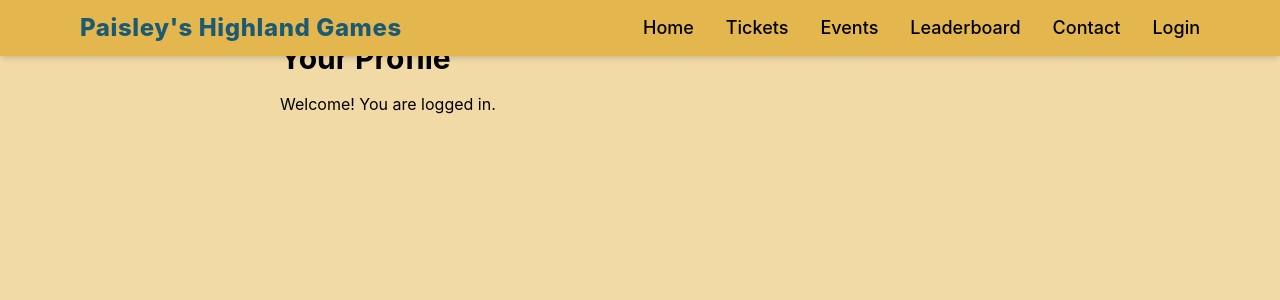
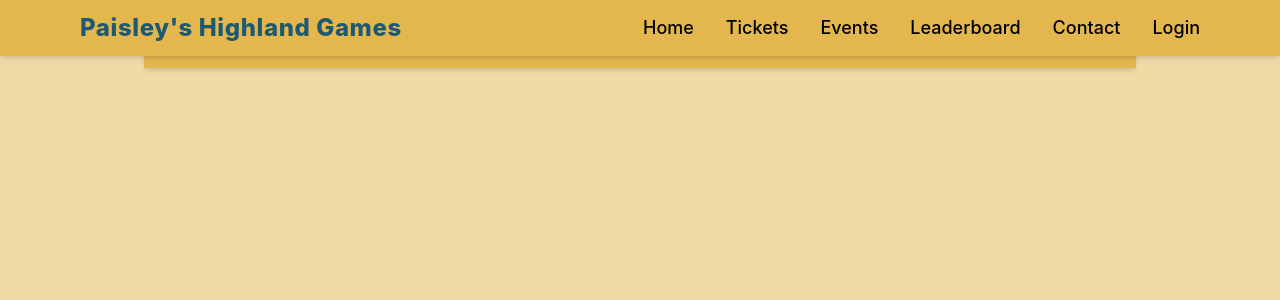
Before and after one commit to kllk15656/HighlandGames, a React (Vite) app in the folder client/: page /profile in a window 1280 px wide. Shown: the top 300 px of the page. Built offline with nearby package versions, Linux system fonts and the light colour scheme.

Commit message:
profile update

```diff
--- a/client/src/pages/Profile.jsx
+++ b/client/src/pages/Profile.jsx
@@ -1,11 +1,45 @@
 import React from "react";
+import { Link } from "react-router-dom";
 
-export default function Profile() {
+export default function Navbar({ onLogout }) {
+  const token = localStorage.getItem("token");
+  const isLoggedIn = !!token;
+
+  // Default logout (used if parent does not pass onLogout)
+  const handleLogout = () => {
+    localStorage.removeItem("token");
+    window.location.href = "/login";
+  };
+
   return (
-    <div className="max-w-3xl mx-auto p-6">
-      <h1 className="text-3xl font-bold mb-4">Your Profile</h1>
+    <nav className="w-full bg-gold px-6 py-3 shadow-md flex justify-between items-center">
+      <Link to="/" className="text-primary font-bold text-lg">
+        Paisley's Highland Games
+      </Link>
 
-      <p>Welcome! You are logged in.</p>
-    </div>
+      <div className="flex items-center space-x-4">
+        <Link to="/" className="hover:underline">Home</Link>
+        <Link to="/tickets" className="hover:underline">Tickets</Link>
+        <Link to="/events" className="hover:underline">Events</Link>
+        <Link to="/leaderboard" className="hover:underline">Leaderboard</Link>
+        <Link to="/contact" className="hover:underline">Contact</Link>
+
+        {!isLoggedIn ? (
+          <Link
+            to="/login"
+            className="text-black font-semibold hover:underline"
+          >
+            Login
+          </Link>
+        ) : (
+          <button
+            onClick={onLogout || handleLogout}
+            className="bg-accent-red text-white px-3 py-1 rounded-md hover:bg-red-600"
+          >
+            Log out
+          </button>
+        )}
+      </div>
+    </nav>
   );
 }
```
